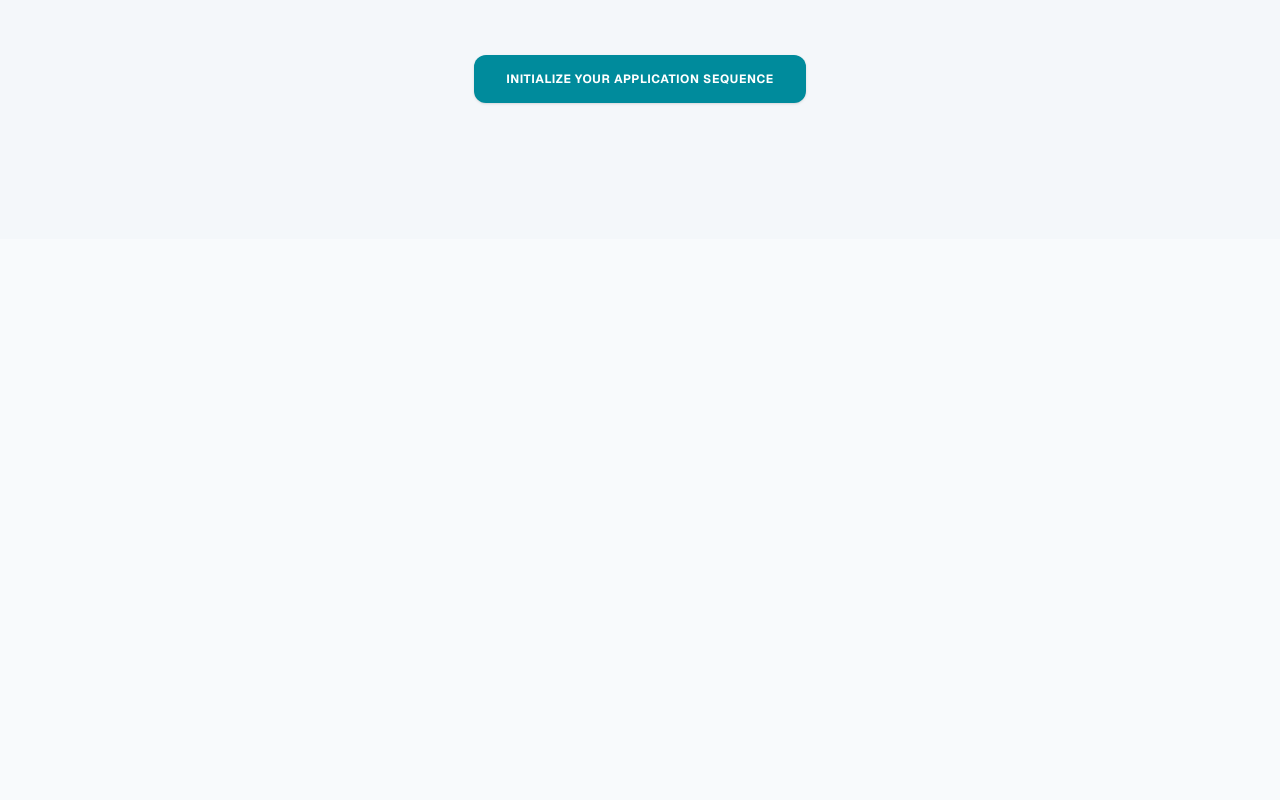
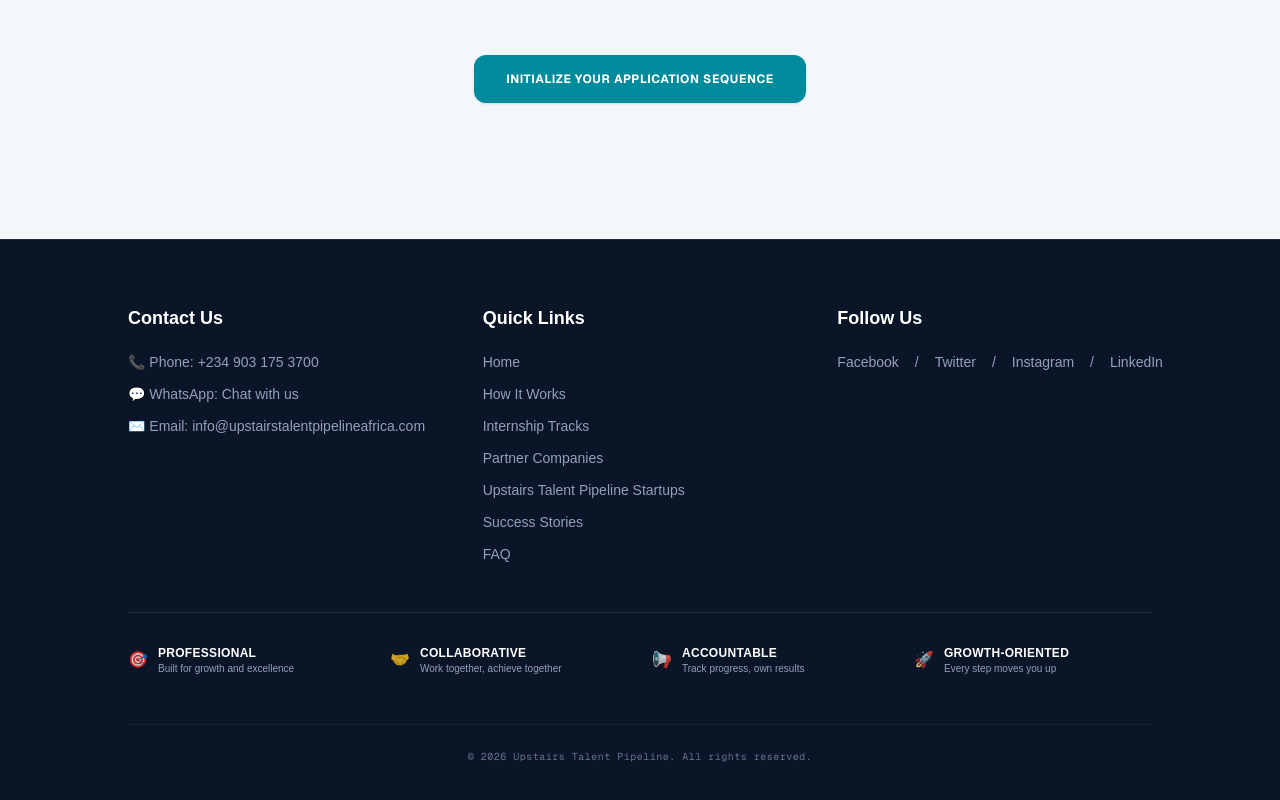
Before and after one commit to upstairsta/upstairs, a Next.js app: page /how-it-works in a window 1280 px wide. Shown: the part 1239-2039 px from the top of the page. Before the commit the page ends 1478 px from the top, so only its background shows below. Built offline with nearby package versions, Linux system fonts and the light colour scheme.

Commit message:
add the footer that is missing

```diff
--- a/app/how-it-works/page.tsx
+++ b/app/how-it-works/page.tsx
@@ -3,6 +3,7 @@
 import Image from 'next/image';
 import Link from 'next/link';
 import Navbar from '@/components/layout/navbar';
+
 
 const STEPS = [
   {
--- a/app/layout.tsx
+++ b/app/layout.tsx
@@ -37,6 +37,7 @@
         </div>
 
         {/* This renders your transparent footer cleanly at the very bottom of the app */}
+        <Footer />
 
       </body>
     </html>
--- a/components/layout/footer.tsx
+++ b/components/layout/footer.tsx
@@ -29,20 +29,11 @@
             <li><Link href="/upstairs-startups" className="hover:text-brand-teal transition-colors duration-300">Upstairs Talent Pipeline Startups</Link></li>
             <li><Link href="/success-stories" className="hover:text-brand-teal transition-colors duration-300">Success Stories</Link></li>
             <li><Link href="/faq" className="hover:text-brand-teal transition-colors duration-300">FAQ</Link></li>
-            <li><Link href="/jobs" className="hover:text-brand-teal transition-colors duration-300">Jobs</Link></li>
-            <li><Link href="/learning" className="hover:text-brand-teal transition-colors duration-300">Learning</Link></li>
           </ul>
         </div>
 
         <div>
-          <h3 className="font-bold text-lg mb-5 text-white">Apply</h3>
-          <ul className="space-y-3 text-sm text-slate-400">
-            <li><Link href="/apply?mode=login" className="hover:text-brand-teal transition-colors duration-300">Sign In</Link></li>
-            <li><Link href="/apply?mode=signup" className="hover:text-brand-teal transition-colors duration-300">Sign Up</Link></li>
-            <li><Link href="/apply" className="hover:text-brand-teal transition-colors duration-300">Apply Portal</Link></li>
-          </ul>
-
-          <h3 className="font-bold text-lg mb-5 mt-8 text-white">Follow Us</h3>
+          <h3 className="font-bold text-lg mb-5 text-white">Follow Us</h3>
           <div className="flex space-x-4 text-sm text-slate-400">
             <a href="https://www.facebook.com/share/18yeFwJzMF/" target="_blank" rel="noopener noreferrer" className="hover:text-brand-teal cursor-pointer transition-colors duration-300">Facebook</a>
             <span>/</span>
```
